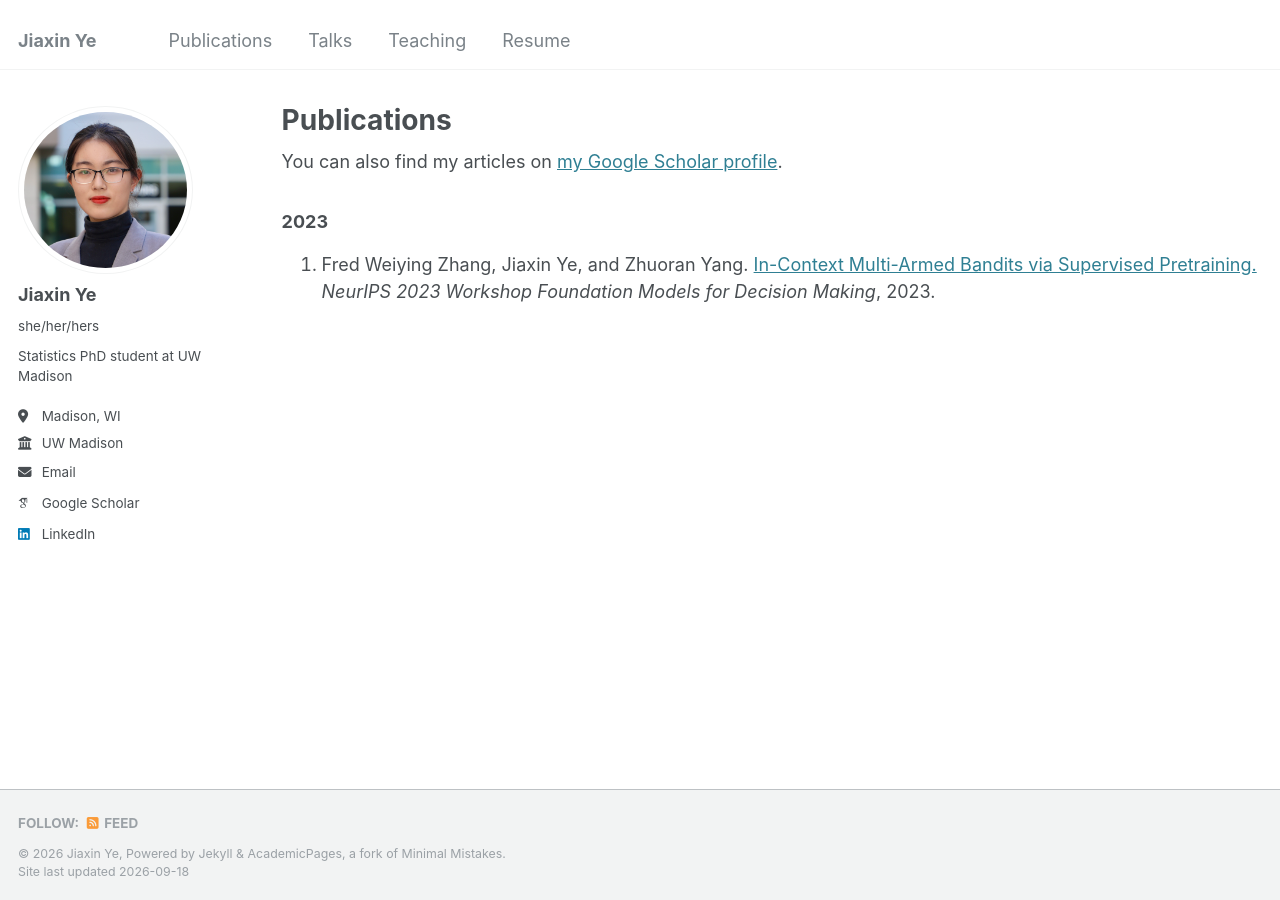
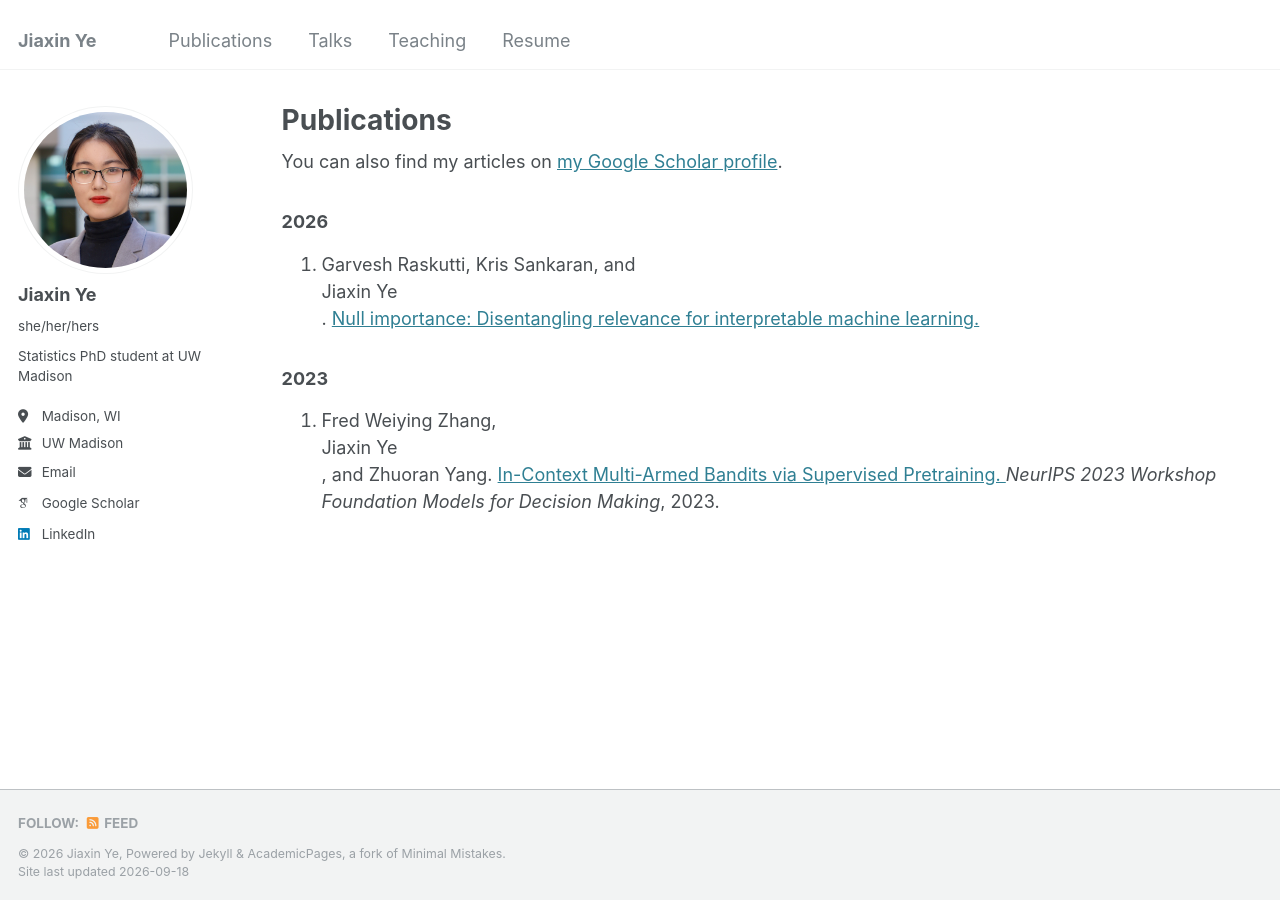
Before and after one commit to jiaxin-yeah/jiaxin-yeah.github.io, a Jekyll site: the page built from _pages/publications.html, in a window 1280 px wide. Built offline with Jekyll 4.4.1, drawn with Linux system fonts in a browser that asks for light colours; some web fonts are replaced.

Commit message:
add null importance

```diff
--- a/_pages/publications.html
+++ b/_pages/publications.html
@@ -10,10 +10,23 @@ author_profile: true
 {% endif %}
 
 {% include base_path %}
+<h3>2026</h3>
+<ol>
+  <li>
+    Garvesh Raskutti, Kris Sankaran, and <br>Jiaxin Ye</br>.
+    <a href="https://arxiv.org/pdf/2609.19511" target="_blank">
+      Null importance: Disentangling relevance for interpretable machine learning.
+    </a>
+    <!--<em>...</em>, 2027.-->
+  </li>
+</ol>
+
+
+{% include base_path %}
 <h3>2023</h3>
 <ol>
   <li>
-    Fred Weiying Zhang, Jiaxin Ye, and Zhuoran Yang.
+    Fred Weiying Zhang, <br>Jiaxin Ye</br>, and Zhuoran Yang.
     <a href="https://openreview.net/pdf?id=5IH0pideQK" target="_blank">
       In-Context Multi-Armed Bandits via Supervised Pretraining.
     </a>
```
Also changed, not shown: _pages/about.md (+1 -0 lines).
